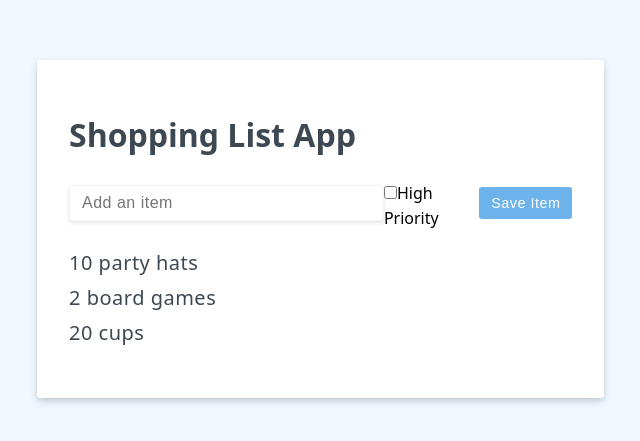
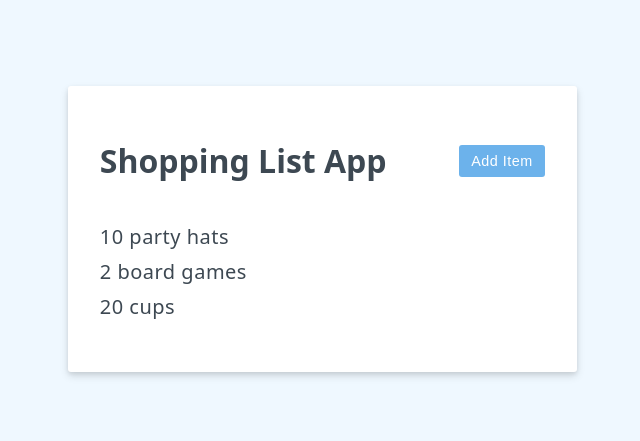
Before and after one commit to sasabeghiu/vue-fundamentals-options-api-course, a Vue app: page / in a window 1280 px wide. Shown: the part 171-612 px from the top of the page, without its empty margins (354-994 px from the left). Built offline with nearby package versions, Linux system fonts and the light colour scheme.

Commit message:
hide form when not needed

```diff
--- a/src/App.vue
+++ b/src/App.vue
@@ -1,19 +1,25 @@
 <template>
   <div id="shopping-list">
 
-    <h1>{{ header || 'Welcome' }}</h1>
+    <div class="header">
+      <h1>{{ header || 'Welcome' }}</h1>
+      <button v-if="editing" @click="doEdit(false)" class="btn btn-cancel">Cancel</button>
+      <button v-else @click="doEdit(true)" class="btn btn-primary">Add Item</button>
+    </div>
 
-    <div class="add-item-form">
+    <div v-if="editing" class="add-item-form">
       <input @keyup.enter="saveItem" v-model="newItem" type="text" placeholder="Add an item">
 
       <label>
         <input type="checkbox" v-model="newItemHighPriority">High Priority
       </label>
 
-      <button @click="saveItem" class="btn btn-primary">
+      <button :disabled="newItem.length === 0" @click="saveItem" class="btn btn-primary">
         Save Item
       </button>
     </div>
+
+    <p v-if="items.length === 0">Good job! You completed the shopping list.</p>
 
     <ul>
       <li v-for="item in items" :key="item.id">{{ item.label }}</li>
@@ -28,6 +34,7 @@ export default {
   data() {
     return {
       header: 'Shopping List App',
+      editing: false,
       newItem: '',
       newItemHighPriority: false,
       items: [
@@ -40,6 +47,10 @@ export default {
   methods: {
     saveItem() {
       this.items.push({ id: this.items.length + 1, label: this.newItem })
+      this.newItem = ""
+    },
+    doEdit(editing) {
+      this.editing = editing
       this.newItem = ""
     }
   }
```
